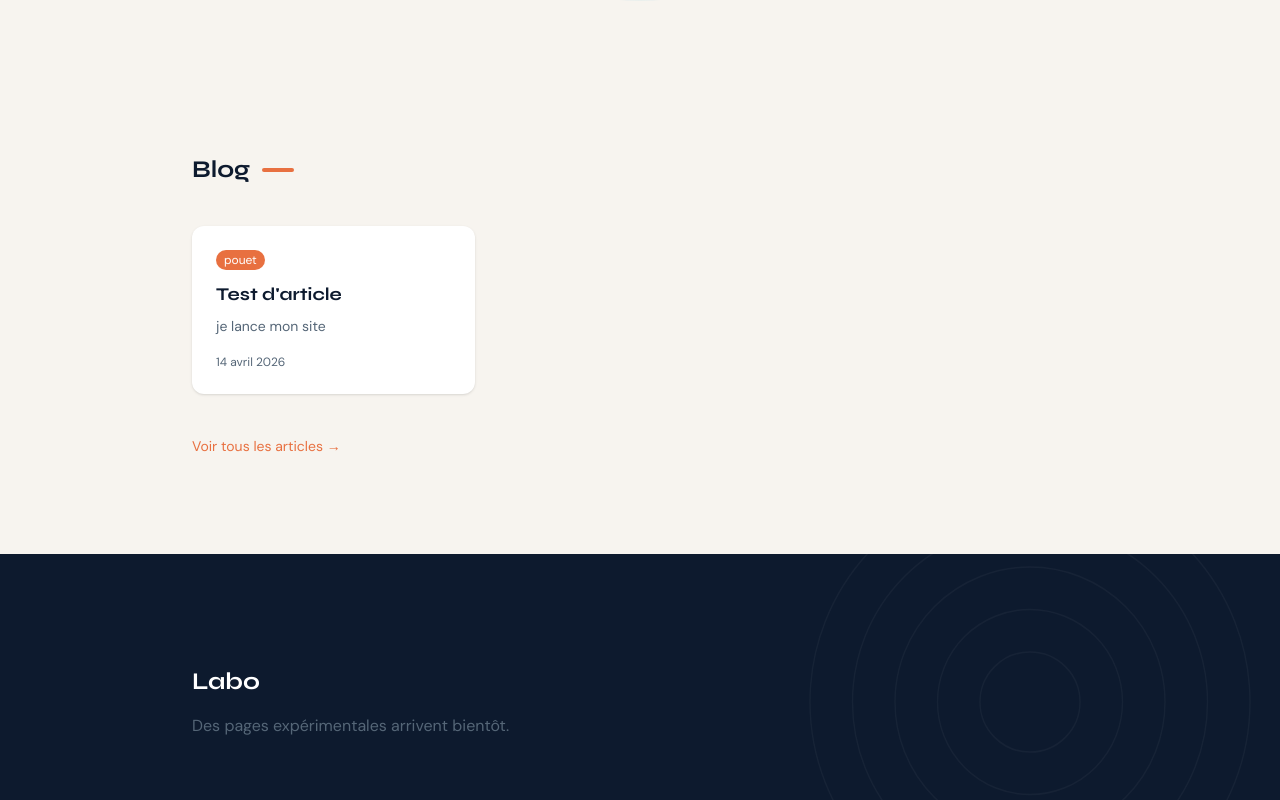
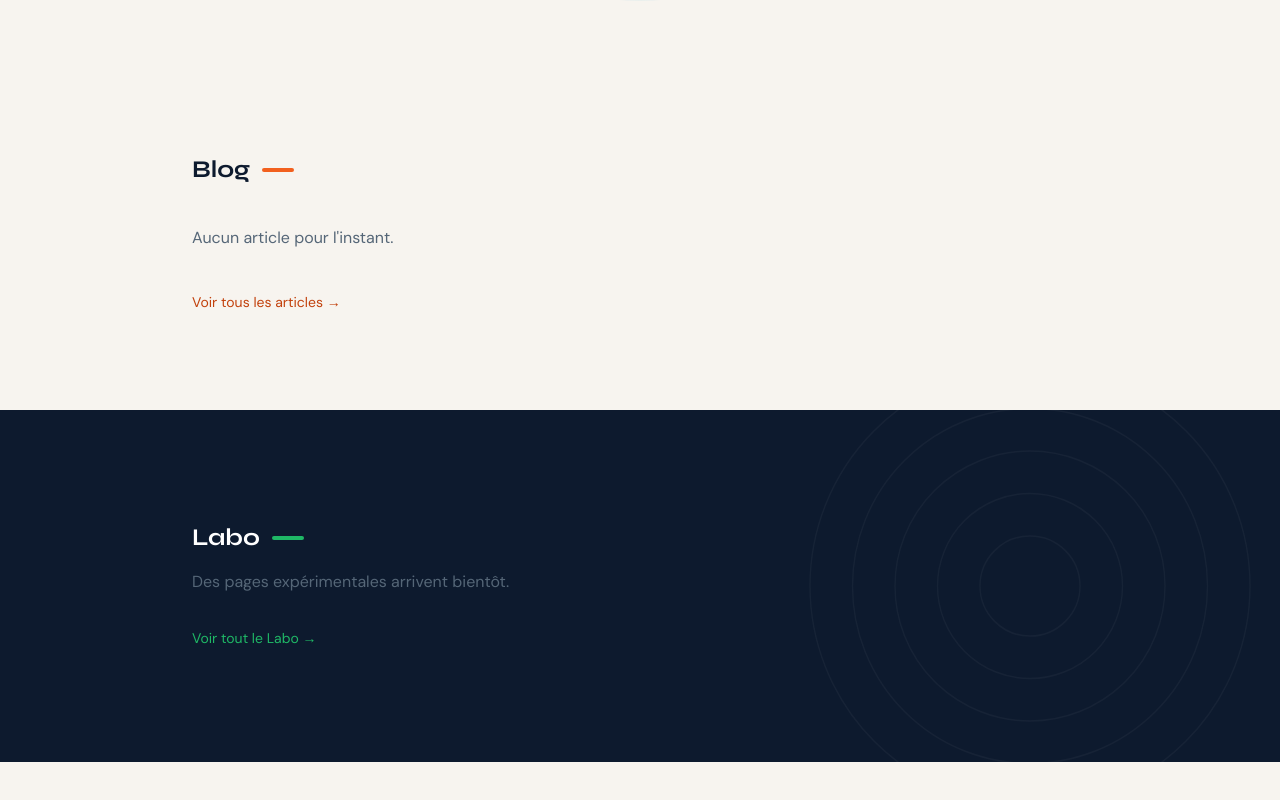
Before and after one commit to Website-Industry/website-matieresonore, a Next.js app: page / in a window 1280 px wide. Shown: the part 586-1386 px from the top of the page. After the commit the page ends 1348 px from the top, so only its background shows below. Built offline with nearby package versions, Linux system fonts and the light colour scheme.

Commit message:
refactor: pages TSX et registre à la place du MDX
Co-Authored-By: Claude Opus 5.5 <noreply@anthropic.com>

```diff
--- a/app/blog/[slug]/page.tsx
+++ /dev/null
@@ -1,97 +0,0 @@
-import { notFound } from 'next/navigation'
-import Link from 'next/link'
-import { MDXRemote } from 'next-mdx-remote/rsc'
-import { getAllArticles, getArticleBySlug } from '@/lib/articles'
-
-export function generateStaticParams() {
-  return getAllArticles().map((article) => ({ slug: article.slug }))
-}
-
-export async function generateMetadata({ params }: { params: Promise<{ slug: string }> }) {
-  const { slug } = await params
-  const article = getArticleBySlug(slug)
-  if (!article) return {}
-  return {
-    title: `${article.title} — Matière Sonore`,
-    description: article.excerpt,
-  }
-}
-
-function formatDate(dateStr: string) {
-  const [year, month, day] = dateStr.split('-').map(Number)
-  return new Date(year, month - 1, day).toLocaleDateString('fr-FR', {
-    year: 'numeric',
-    month: 'long',
-    day: 'numeric',
-  })
-}
-
-export default async function ArticlePage({
-  params,
-}: {
-  params: Promise<{ slug: string }>
-}) {
-  const { slug } = await params
-  const article = getArticleBySlug(slug)
-  if (!article) notFound()
-
-  return (
-    <main className="px-6 py-16 md:py-24">
-      <div className="mx-auto max-w-2xl">
-        {/* Back */}
-        <Link
-          href="/blog"
-          className="mb-10 inline-flex items-center gap-1 text-sm transition-opacity duration-200 hover:opacity-70"
-          style={{ color: 'var(--accent-orange)', fontFamily: 'var(--font-dm-sans)' }}
-        >
-          ← Blog
-        </Link>
-
-        {/* Header */}
-        <header className="mb-10">
-          {article.tags.length > 0 && (
-            <div className="mb-4 flex flex-wrap gap-1">
-              {article.tags.map((tag) => (
-                <span
-                  key={tag}
-                  className="rounded-full px-2 py-0.5 text-xs font-medium text-white"
-                  style={{ backgroundColor: 'var(--accent-orange)' }}
-                >
-                  {tag}
-                </span>
-              ))}
-            </div>
-          )}
-
-          <h1
-            className="text-3xl font-extrabold leading-tight tracking-tight text-[var(--text-primary)] md:text-5xl"
-            style={{ fontFamily: 'var(--font-syne)' }}
-          >
-            {article.title}
-          </h1>
-
-          <time
-            className="mt-4 block text-sm text-[var(--text-muted)]"
-            style={{ fontFamily: 'var(--font-dm-sans)' }}
-          >
-            {formatDate(article.date)}
-          </time>
-        </header>
-
-        {/* Separator */}
-        <div
-          className="mb-10 h-px w-full"
-          style={{ backgroundColor: 'var(--text-primary)', opacity: 0.08 }}
-        />
-
-        {/* Body */}
-        <div
-          className="prose-article"
-          style={{ fontFamily: 'var(--font-dm-sans)' }}
-        >
-          <MDXRemote source={article.content} options={{ blockJS: false }} />
-        </div>
-      </div>
-    </main>
-  )
-}
--- a/app/blog/page.tsx
+++ b/app/blog/page.tsx
@@ -1,5 +1,5 @@
 import Link from 'next/link'
-import { getAllArticles } from '@/lib/articles'
+import { cheminDe, listerParType } from '@/lib/registre'
 
 export const metadata = {
   title: 'Blog — Matière Sonore',
@@ -15,7 +15,7 @@ function formatDate(dateStr: string) {
 }
 
 export default function BlogPage() {
-  const articles = getAllArticles()
+  const articles = listerParType('blog')
 
   return (
     <main className="px-6 py-16 md:py-24">
@@ -30,7 +30,7 @@ export default function BlogPage() {
           </h1>
           <div
             className="mt-3 h-1 w-10 rounded"
-            style={{ backgroundColor: 'var(--accent-orange)' }}
+            style={{ backgroundColor: 'var(--accent-blog)' }}
           />
           <p
             className="mt-4 text-[var(--text-muted)]"
@@ -50,7 +50,7 @@ export default function BlogPage() {
             {articles.map((article) => (
               <Link
                 key={article.slug}
-                href={`/blog/${article.slug}`}
+                href={cheminDe(article)}
                 className="group flex cursor-pointer flex-col rounded-xl bg-[var(--bg-card)] p-6 shadow-sm transition-shadow duration-200 hover:shadow-md"
               >
                 {article.tags.length > 0 && (
@@ -58,8 +58,8 @@ export default function BlogPage() {
                     {article.tags.map((tag) => (
                       <span
                         key={tag}
-                        className="rounded-full px-2 py-0.5 text-xs font-medium text-white"
-                        style={{ backgroundColor: 'var(--accent-orange)' }}
+                        className="rounded-full border px-2 py-0.5 text-xs font-medium"
+                        style={{ borderColor: 'var(--accent-blog)', color: 'var(--accent-blog-ink)' }}
                       >
                         {tag}
                       </span>
@@ -71,14 +71,14 @@ export default function BlogPage() {
                   className="mb-2 text-lg font-bold leading-snug text-[var(--text-primary)] transition-colors duration-200 group-hover:text-[var(--accent-blue)]"
                   style={{ fontFamily: 'var(--font-syne)' }}
                 >
-                  {article.title}
+                  {article.titre}
                 </h2>
 
                 <p
                   className="mb-4 flex-1 text-sm leading-relaxed text-[var(--text-muted)]"
                   style={{ fontFamily: 'var(--font-dm-sans)' }}
                 >
-                  {article.excerpt}
+                  {article.extrait}
                 </p>
 
                 <time className="text-xs text-[var(--text-muted)]" style={{ fontFamily: 'var(--font-dm-sans)' }}>
--- a/app/page.tsx
+++ b/app/page.tsx
@@ -1,5 +1,5 @@
 import Link from 'next/link'
-import { getAllArticles } from '@/lib/articles'
+import { cheminDe, listerParType } from '@/lib/registre'
 
 function ConcentricCircles({
   color = '#0096c7',
@@ -46,7 +46,8 @@ function formatDate(dateStr: string) {
 }
 
 export default function Home() {
-  const articles = getAllArticles().slice(0, 3)
+  const articles = listerParType('blog').slice(0, 3)
+  const pagesLabo = listerParType('labo').slice(0, 3)
 
   return (
     <main>
@@ -87,7 +88,7 @@ export default function Home() {
             Blog
             <span
               className="inline-block h-1 w-8 rounded"
-              style={{ backgroundColor: 'var(--accent-orange)' }}
+              style={{ backgroundColor: 'var(--accent-blog)' }}
             />
           </h2>
 
@@ -100,7 +101,7 @@ export default function Home() {
               {articles.map((article) => (
                 <Link
                   key={article.slug}
-                  href={`/blog/${article.slug}`}
+                  href={cheminDe(article)}
                   className="group flex cursor-pointer flex-col rounded-xl bg-[var(--bg-card)] p-6 shadow-sm transition-shadow duration-200 hover:shadow-md"
                 >
                   {article.tags.length > 0 && (
@@ -108,8 +109,8 @@ export default function Home() {
                       {article.tags.map((tag) => (
                         <span
                           key={tag}
-                          className="rounded-full px-2 py-0.5 text-xs font-medium text-white"
-                          style={{ backgroundColor: 'var(--accent-orange)' }}
+                          className="rounded-full border px-2 py-0.5 text-xs font-medium"
+                          style={{ borderColor: 'var(--accent-blog)', color: 'var(--accent-blog-ink)' }}
                         >
                           {tag}
                         </span>
@@ -121,14 +122,14 @@ export default function Home() {
                     className="mb-2 text-lg font-bold leading-snug text-[var(--text-primary)] transition-colors duration-200 group-hover:text-[var(--accent-blue)]"
                     style={{ fontFamily: 'var(--font-syne)' }}
                   >
-                    {article.title}
+                    {article.titre}
                   </h3>
 
                   <p
                     className="mb-4 flex-1 text-sm leading-relaxed text-[var(--text-muted)]"
                     style={{ fontFamily: 'var(--font-dm-sans)' }}
                   >
-                    {article.excerpt}
+                    {article.extrait}
                   </p>
 
                   <time className="text-xs text-[var(--text-muted)]" style={{ fontFamily: 'var(--font-dm-sans)' }}>
@@ -143,7 +144,7 @@ export default function Home() {
             <Link
               href="/blog"
               className="text-sm font-medium transition-opacity duration-200 hover:opacity-70"
-              style={{ color: 'var(--accent-orange)', fontFamily: 'var(--font-dm-sans)' }}
+              style={{ color: 'var(--accent-blog-ink)', fontFamily: 'var(--font-dm-sans)' }}
             >
               Voir tous les articles →
             </Link>
@@ -161,14 +162,52 @@ export default function Home() {
         </div>
         <div className="relative mx-auto max-w-4xl">
           <h2
-            className="mb-4 text-2xl font-bold text-white"
+            className="mb-4 flex items-center gap-3 text-2xl font-bold text-white"
             style={{ fontFamily: 'var(--font-syne)' }}
           >
             Labo
+            <span
+              className="inline-block h-1 w-8 rounded"
+              style={{ backgroundColor: 'var(--accent-labo)' }}
+            />
           </h2>
-          <p className="max-w-md text-[var(--text-muted)]" style={{ fontFamily: 'var(--font-dm-sans)' }}>
-            Des pages expérimentales arrivent bientôt.
-          </p>
+
+          {pagesLabo.length === 0 ? (
+            <p className="max-w-md text-[var(--text-muted)]" style={{ fontFamily: 'var(--font-dm-sans)' }}>
+              Des pages expérimentales arrivent bientôt.
+            </p>
+          ) : (
+            <ul className="space-y-4">
+              {pagesLabo.map((page) => (
+                <li key={page.slug}>
+                  <Link href={cheminDe(page)} className="group block max-w-md">
+                    <span
+                      className="block font-bold text-white transition-opacity duration-200 group-hover:opacity-70"
+                      style={{ fontFamily: 'var(--font-syne)' }}
+                    >
+                      {page.titre}
+                    </span>
+                    <span
+                      className="block text-sm text-white/70"
+                      style={{ fontFamily: 'var(--font-dm-sans)' }}
+                    >
+                      {page.extrait}
+                    </span>
+                  </Link>
+                </li>
+              ))}
+            </ul>
+          )}
+
+          <div className="mt-8">
+            <Link
+              href="/labo"
+              className="text-sm font-medium transition-opacity duration-200 hover:opacity-70"
+              style={{ color: 'var(--accent-labo)', fontFamily: 'var(--font-dm-sans)' }}
+            >
+              Voir tout le Labo →
+            </Link>
+          </div>
         </div>
       </section>
     </main>
--- a/content/articles/test-d-article.mdx
+++ /dev/null
@@ -1,13 +0,0 @@
----
-title: Test d'article
-date: 2026-04-14
-tags:
-  - pouet
-excerpt: je lance mon site
----
-
-ça y est je crée enfin mon super blog maison ! 🎉
-
-<span style={{ color: '#0096c7', fontWeight: 700 }}>
-  et ça, c'est du vrai JSX rendu dans l'article.
-</span>
--- a/lib/articles.ts
+++ /dev/null
@@ -1,62 +0,0 @@
-import fs from 'node:fs'
-import path from 'node:path'
-import matter from 'gray-matter'
-
-const ARTICLES_DIR = path.join(process.cwd(), 'content/articles')
-
-export type ArticleMeta = {
-  slug: string
-  title: string
-  date: string
-  tags: string[]
-  excerpt: string
-}
-
-export type Article = ArticleMeta & { content: string }
-
-function normalizeDate(value: unknown): string {
-  if (value instanceof Date) return value.toISOString().slice(0, 10)
-  return String(value)
-}
-
-function getArticleSlugs(): string[] {
-  if (!fs.existsSync(ARTICLES_DIR)) return []
-  return fs
-    .readdirSync(ARTICLES_DIR)
-    .filter((file) => file.endsWith('.mdx'))
-    .map((file) => file.replace(/\.mdx$/, ''))
-}
-
-function readArticleFile(slug: string) {
-  const fullPath = path.join(ARTICLES_DIR, `${slug}.mdx`)
-  const raw = fs.readFileSync(fullPath, 'utf8')
-  return matter(raw)
-}
-
-export function getAllArticles(): ArticleMeta[] {
-  return getArticleSlugs()
-    .map((slug) => {
-      const { data } = readArticleFile(slug)
-      return {
-        slug,
-        title: String(data.title ?? slug),
-        date: normalizeDate(data.date),
-        tags: Array.isArray(data.tags) ? data.tags.map(String) : [],
-        excerpt: String(data.excerpt ?? ''),
-      }
-    })
-    .sort((a, b) => (a.date < b.date ? 1 : -1))
-}
-
-export function getArticleBySlug(slug: string): Article | null {
-  if (!getArticleSlugs().includes(slug)) return null
-  const { data, content } = readArticleFile(slug)
-  return {
-    slug,
-    title: String(data.title ?? slug),
-    date: normalizeDate(data.date),
-    tags: Array.isArray(data.tags) ? data.tags.map(String) : [],
-    excerpt: String(data.excerpt ?? ''),
-    content,
-  }
-}
--- /dev/null
+++ b/lib/registre.ts
@@ -0,0 +1,35 @@
+import type { Metadata } from 'next'
+
+export type TypePage = 'blog' | 'labo'
+
+export type EntreePage = {
+  slug: string
+  // Le premier type donne le préfixe d'URL de la page.
+  type: [TypePage, ...TypePage[]]
+  titre: string
+  // Format AAAA-MM-JJ
+  date: string
+  extrait: string
+  tags: string[]
+}
+
+export const registre: EntreePage[] = []
+
+export function listerParType(type: TypePage): EntreePage[] {
+  return registre
+    .filter((entree) => entree.type.includes(type))
+    .sort((a, b) => (a.date < b.date ? 1 : -1))
+}
+
+export function cheminDe(entree: EntreePage): string {
+  return `/${entree.type[0]}/${entree.slug}`
+}
+
+export function metadataPour(slug: string): Metadata {
+  const entree = registre.find((e) => e.slug === slug)
+  if (!entree) throw new Error(`Page absente de lib/registre.ts : ${slug}`)
+  return {
+    title: `${entree.titre} — Matière Sonore`,
+    description: entree.extrait,
+  }
+}
--- a/package.json
+++ b/package.json
@@ -1,5 +1,5 @@
 {
-  "name": "next-init",
+  "name": "matiere-sonore",
   "version": "0.1.0",
   "private": true,
   "scripts": {
@@ -8,9 +8,7 @@
     "start": "next start"
   },
   "dependencies": {
-    "gray-matter": "^4.0.3",
     "next": "16.2.3",
-    "next-mdx-remote": "^6.0.0",
     "react": "19.2.4",
     "react-dom": "19.2.4"
   },
```
Also changed, not shown: app/globals.css (+9 -3 lines), app/labo/page.tsx (added, +67 -0 lines), 1 other file (tests, documents, lock files or other folders).
